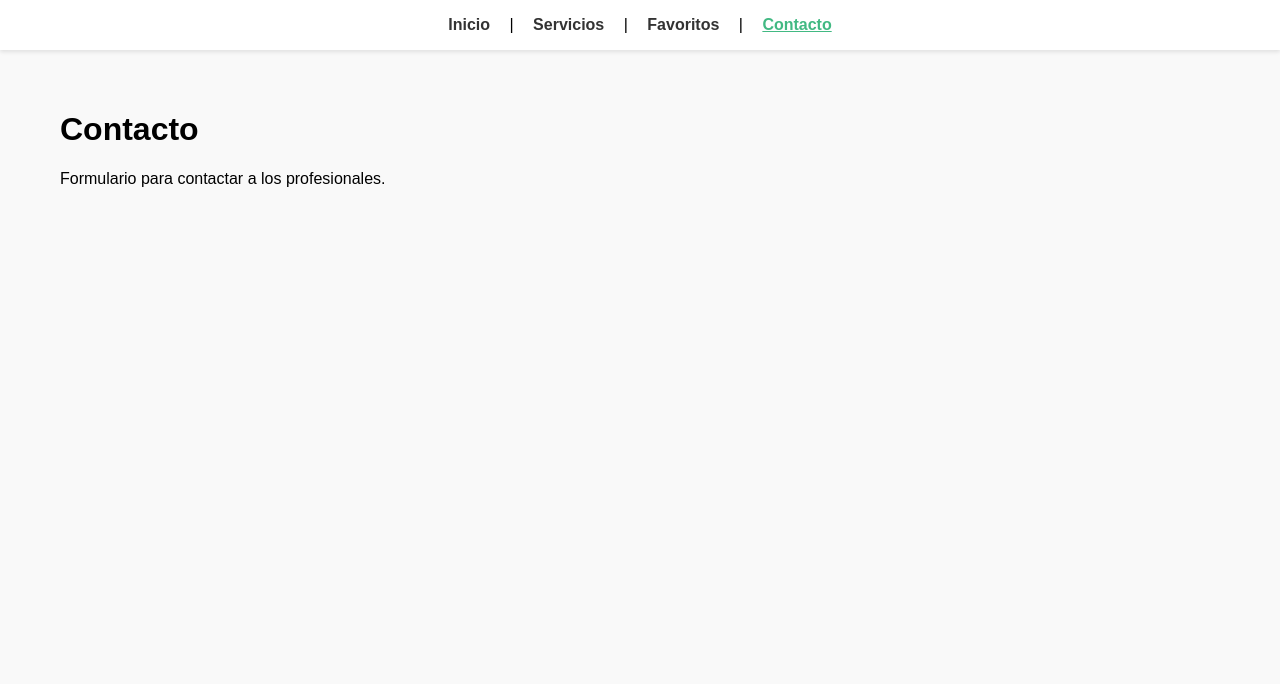
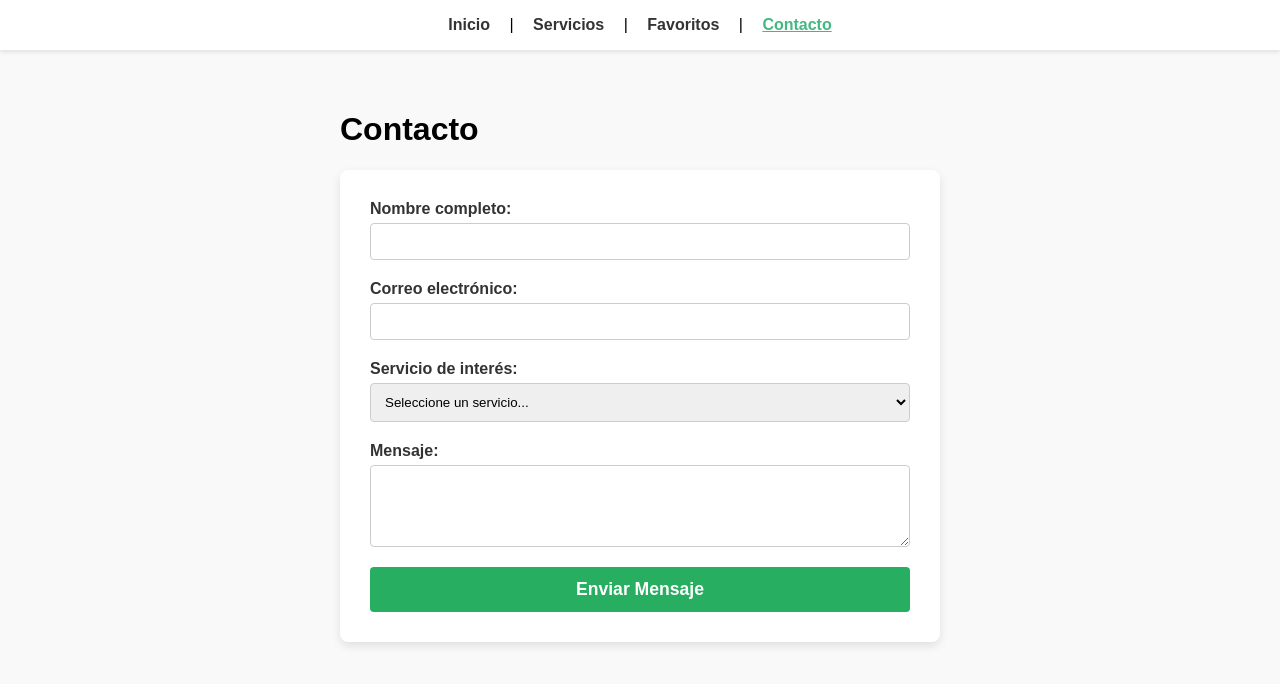
Before and after one commit to mariajose920/INGENIERIA_WEB_E2, a Vue app: page /contacto in a window 1280 px wide. Shown: the top 684 px of the page. Built offline with nearby package versions, Linux system fonts and the light colour scheme.

Commit message:
Evaluacion 2 - Formulario y validaciones

```diff
--- a/src/views/ContactoView.vue
+++ b/src/views/ContactoView.vue
@@ -1,10 +1,203 @@
 <template>
-  <div class="contacto">
+  <div class="contacto-container">
     <h1>Contacto</h1>
-    <p>Formulario para contactar a los profesionales.</p>
+
+    <!-- Mensaje de éxito tras enviar el formulario -->
+    <div v-if="mensajeExito" class="alerta-exito">
+      <p>{{ mensajeExito }}</p>
+      <button @click="mensajeExito = ''" class="btn-cerrar">Cerrar</button>
+    </div>
+
+    <!-- Formulario de contacto -->
+    <form @submit.prevent="validarYEnviar" class="form-contacto" v-else>
+      <div class="form-group">
+        <label for="nombre">Nombre completo:</label>
+        <input type="text" id="nombre" v-model="formulario.nombre" />
+        <!-- v-show: se usa para mantener el espacio en el DOM y hacer toggle visual -->
+        <span v-show="errores.nombre" class="error-msg">{{ errores.nombre }}</span>
+      </div>
+
+      <div class="form-group">
+        <label for="correo">Correo electrónico:</label>
+        <input type="email" id="correo" v-model="formulario.correo" />
+        <span v-show="errores.correo" class="error-msg">{{ errores.correo }}</span>
+      </div>
+
+      <div class="form-group">
+        <label for="servicioInteres">Servicio de interés:</label>
+        <select id="servicioInteres" v-model="formulario.servicioInteres">
+          <option value="" disabled>Seleccione un servicio...</option>
+          <option v-for="serv in servicios" :key="serv.id" :value="serv.nombre">
+            {{ serv.nombre }}
+          </option>
+        </select>
+        <span v-show="errores.servicioInteres" class="error-msg">{{ errores.servicioInteres }}</span>
+      </div>
+
+      <div class="form-group">
+        <label for="mensaje">Mensaje:</label>
+        <textarea id="mensaje" v-model="formulario.mensaje" rows="4"></textarea>
+        <span v-show="errores.mensaje" class="error-msg">{{ errores.mensaje }}</span>
+      </div>
+
+      <button type="submit" class="btn-enviar" :disabled="cargandoServicios">
+        Enviar Mensaje
+      </button>
+    </form>
   </div>
 </template>
-<script setup></script>
+
+<script setup>
+import { ref, onMounted } from 'vue'
+import { obtenerServicios } from '../services/serviciosApi.js'
+
+// Estado del formulario usando ref con un objeto
+const formulario = ref({
+  nombre: '',
+  correo: '',
+  servicioInteres: '',
+  mensaje: ''
+})
+
+// Estado de errores
+const errores = ref({
+  nombre: '',
+  correo: '',
+  servicioInteres: '',
+  mensaje: ''
+})
+
+const mensajeExito = ref('')
+const servicios = ref([])
+const cargandoServicios = ref(true)
+
+// Cargar servicios para el select
+onMounted(async () => {
+  try {
+    const data = await obtenerServicios()
+    servicios.value = data
+  } catch (error) {
+    console.error("Error al cargar servicios para el formulario", error)
+  } finally {
+    cargandoServicios.value = false
+  }
+})
+
+const validarYEnviar = () => {
+  // Limpiar errores previos
+  errores.value = { nombre: '', correo: '', servicioInteres: '', mensaje: '' }
+  let esValido = true
+
+  // Validación de nombre
+  if (!formulario.value.nombre.trim()) {
+    errores.value.nombre = 'El nombre es obligatorio.'
+    esValido = false
+  }
+
+  // Validación de correo (regex simple)
+  const regexCorreo = /^[^\s@]+@[^\s@]+\.[^\s@]+$/
+  if (!formulario.value.correo.trim()) {
+    errores.value.correo = 'El correo es obligatorio.'
+    esValido = false
+  } else if (!regexCorreo.test(formulario.value.correo)) {
+    errores.value.correo = 'Ingrese un correo electrónico válido.'
+    esValido = false
+  }
+
+  // Validación de servicio
+  if (!formulario.value.servicioInteres) {
+    errores.value.servicioInteres = 'Debe seleccionar un servicio de interés.'
+    esValido = false
+  }
+
+  // Validación de mensaje (mínimo 10 caracteres)
+  if (formulario.value.mensaje.trim().length < 10) {
+    errores.value.mensaje = 'El mensaje debe tener al menos 10 caracteres.'
+    esValido = false
+  }
+
+  // Si es válido, "enviamos"
+  if (esValido) {
+    mensajeExito.value = `Gracias ${formulario.value.nombre}, su mensaje fue enviado correctamente.`
+
+    // Limpiar formulario
+    formulario.value = {
+      nombre: '',
+      correo: '',
+      servicioInteres: '',
+      mensaje: ''
+    }
+  }
+}
+</script>
+
 <style scoped>
-.contacto { padding: 20px; }
+.contacto-container {
+  max-width: 600px;
+  margin: 0 auto;
+  padding: 20px;
+}
+.form-contacto {
+  background: #fff;
+  padding: 30px;
+  border-radius: 8px;
+  box-shadow: 0 4px 10px rgba(0,0,0,0.1);
+}
+.form-group {
+  margin-bottom: 20px;
+  display: flex;
+  flex-direction: column;
+}
+.form-group label {
+  font-weight: bold;
+  margin-bottom: 5px;
+  color: #333;
+}
+.form-group input, .form-group select, .form-group textarea {
+  padding: 10px;
+  border: 1px solid #ccc;
+  border-radius: 4px;
+  font-family: inherit;
+}
+.error-msg {
+  color: #e74c3c;
+  font-size: 0.85em;
+  margin-top: 5px;
+}
+.btn-enviar {
+  width: 100%;
+  padding: 12px;
+  background-color: #27ae60;
+  color: white;
+  border: none;
+  border-radius: 4px;
+  font-size: 1.1em;
+  font-weight: bold;
+  cursor: pointer;
+  transition: background-color 0.3s;
+}
+.btn-enviar:hover {
+  background-color: #219150;
+}
+.btn-enviar:disabled {
+  background-color: #95a5a6;
+  cursor: not-allowed;
+}
+.alerta-exito {
+  background-color: #d4edda;
+  color: #155724;
+  padding: 20px;
+  border: 1px solid #c3e6cb;
+  border-radius: 5px;
+  text-align: center;
+}
+.btn-cerrar {
+  margin-top: 10px;
+  padding: 5px 15px;
+  background-color: #155724;
+  color: white;
+  border: none;
+  border-radius: 3px;
+  cursor: pointer;
+}
 </style>
```
